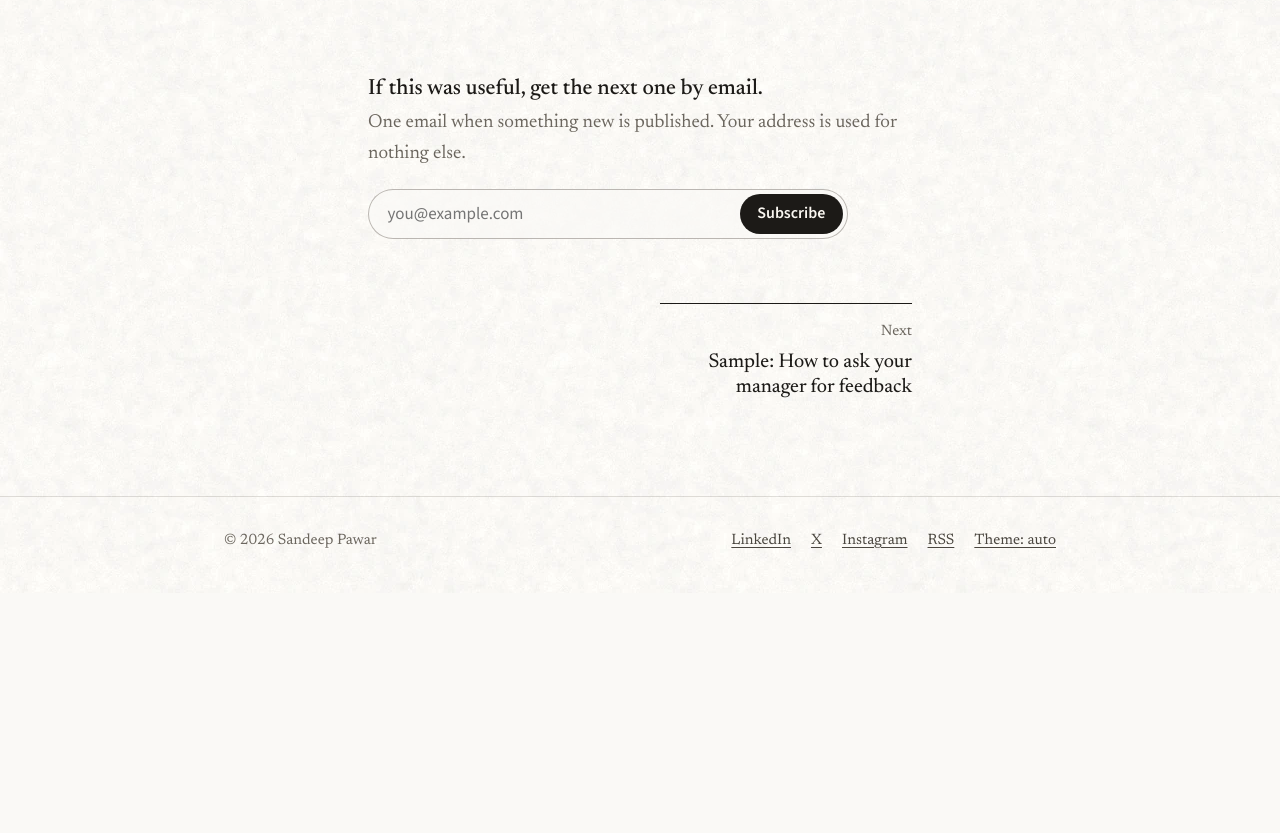
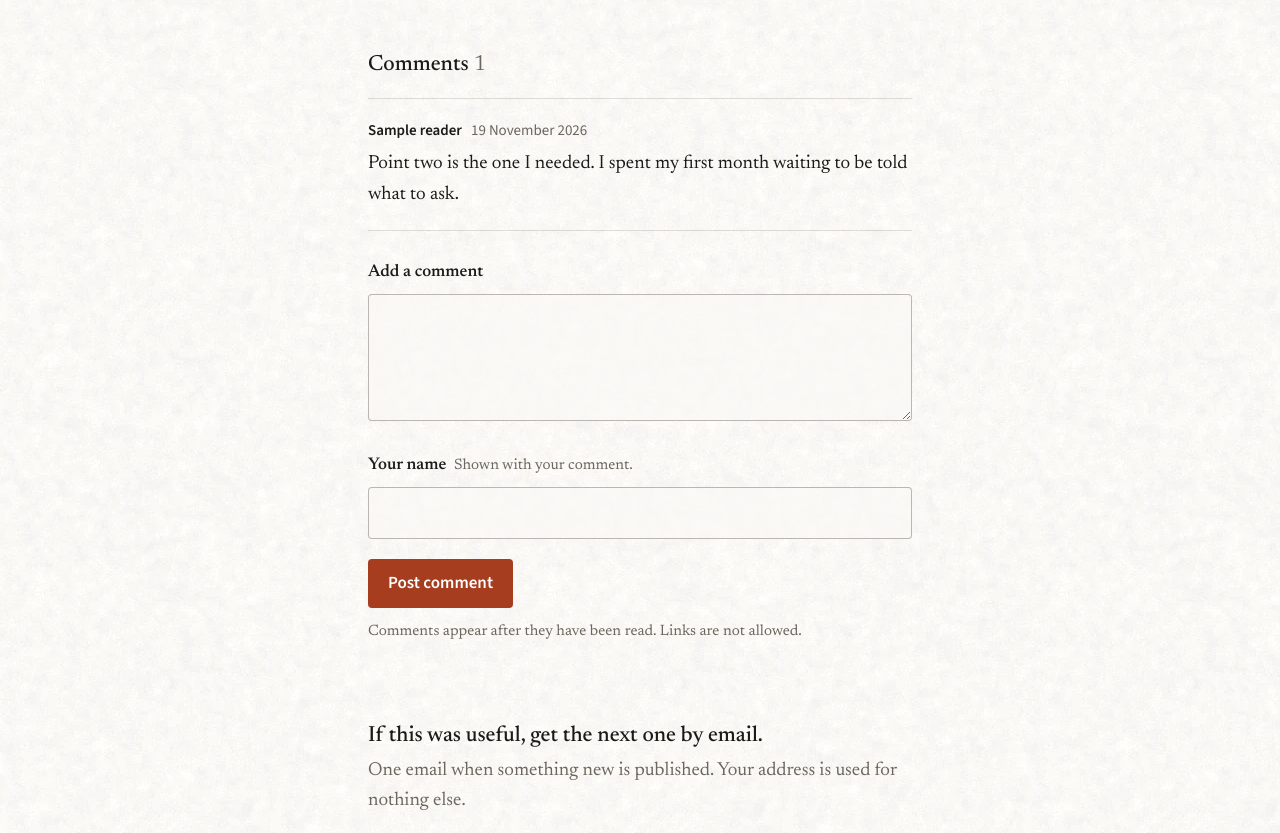
Before and after one commit to AsifMulani1/sandeep-pawar-site-preview, a plain HTML site: page writing/sample-your-first-ninety-days-at-work/index.html in a window 1280 px wide. Shown: the part 2591-3424 px from the top of the page. Before the commit the page ends 3184 px from the top, so only its background shows below. Drawn offline with Linux system fonts and the light colour scheme.

Commit message:
Add moderated comments under each post
Co-Authored-By: Claude Opus 5.5 <noreply@anthropic.com>

```diff
--- a/assets/sp_site/css/site.css
+++ b/assets/sp_site/css/site.css
@@ -252,6 +252,24 @@ a { color: inherit; }
 .social a { display: grid; place-items: center; width: 2.75rem; height: 2.75rem; border: 1px solid var(--rule-strong); border-radius: 50%; color: var(--ink); transition: color .15s, border-color .15s, background-color .15s; }
 .social a:hover { color: var(--accent); border-color: currentColor; }
 .social svg { width: 1.25rem; height: 1.25rem; }
+.comments { margin-top: 3.5rem; }
+.comments h2 { font-size: 1.375rem; font-weight: 500; }
+.comments .count { color: var(--ink-3); font-weight: 400; }
+.comment-list { list-style: none; padding: 0; margin: 1.25rem 0 0; }
+.comment-list li { padding-block: 1.25rem; border-top: 1px solid var(--rule); }
+.comment-list li:last-child { border-bottom: 1px solid var(--rule); }
+.comment-meta { font-family: var(--sans); font-size: .9375rem; color: var(--ink-3); }
+.comment-meta strong { color: var(--ink); font-weight: 600; margin-right: .4em; }
+.comment-text { margin-top: .375rem; overflow-wrap: anywhere; }
+.comment-form { display: grid; gap: 1.25rem; margin-top: 1.75rem; }
+.comment-form label { display: block; font-weight: 550; font-size: 1.0625rem; }
+.comment-form .hint { color: var(--ink-3); font-size: .9375rem; font-weight: 400; margin-left: .25em; }
+.comment-form .field { margin-top: .5rem; }
+.comment-form textarea.field { min-height: 7.5rem; resize: vertical; line-height: 1.5; }
+.comment-note { margin-top: .75rem; color: var(--ink-3); font-size: .9375rem; }
+.comment-form .form-status:empty { display: none; }
+.comments-closed { margin-top: .75rem; color: var(--ink-3); }
+.comments .done-message { margin-top: 1.75rem; font-size: 1.125rem; }
 .ask-form { display: grid; gap: 1.75rem; margin-top: 2.5rem; max-width: 40rem; }
 .ask-form label { display: block; font-weight: 550; font-size: 1.0625rem; }
 .ask-form .hint { display: block; margin-top: .25rem; color: var(--ink-3); font-size: .9375rem; font-weight: 400; }
--- a/writing/sample-your-first-ninety-days-at-work/index.html
+++ b/writing/sample-your-first-ninety-days-at-work/index.html
@@ -33,7 +33,7 @@ window.fetch = (url, options) => String(url).includes("/api/method/")
 	<link rel="icon" href="/sandeep-pawar-site-preview/assets/sp_site/images/favicon.svg?v=1794989813" type="image/svg+xml">
 	<link rel="preload" href="/sandeep-pawar-site-preview/assets/sp_site/fonts/newsreader-roman.woff2" as="font" type="font/woff2" crossorigin>
 	<link rel="preload" href="/sandeep-pawar-site-preview/assets/sp_site/fonts/source-sans-3.woff2" as="font" type="font/woff2" crossorigin>
-	<link rel="stylesheet" href="/sandeep-pawar-site-preview/assets/sp_site/css/site.css?v=1795011490">
+	<link rel="stylesheet" href="/sandeep-pawar-site-preview/assets/sp_site/css/site.css?v=1795070435">
 	<script>try{var t=localStorage.getItem("theme");if(t&&t!=="auto")document.documentElement.setAttribute("data-theme",t)}catch(e){}</script>
 	<script src="/sandeep-pawar-site-preview/assets/sp_site/js/site.js?v=1794989798" defer></script>
 </head>
@@ -97,6 +97,37 @@ window.fetch = (url, options) => String(url).includes("/api/method/")
 				<svg viewBox="0 0 16 16" aria-hidden="true" fill="none" stroke="currentColor" stroke-width="1.5"><path d="M6.5 9.5l3-3M7 4.5l1.2-1.2a2.5 2.5 0 0 1 3.5 3.5L10.5 8M9 11.5l-1.2 1.2a2.5 2.5 0 0 1-3.5-3.5L5.5 8"/></svg>
 				<span>Copy link</span></button>
 		</div>
+
+		<section class="comments" aria-labelledby="comments-title">
+	<h2 id="comments-title">Comments <span class="count">1</span></h2>
+	<ol class="comment-list">
+		<li id="comment-26qtfec6s7">
+			<p class="comment-meta"><strong>Sample reader</strong> <time datetime="2026-11-19">19 November 2026</time></p>
+			<p class="comment-text">Point two is the one I needed. I spent my first month waiting to be told what to ask.</p>
+		</li>
+	</ol>
+	<form class="comment-form" action="/sandeep-pawar-site-preview/api/method/sp_site.api.comment" method="post" data-async data-replace
+		data-done="Thank you. Your comment will appear here once it has been read.">
+		<input type="hidden" name="post" value="sample-your-first-ninety-days-at-work">
+		<div>
+			<label for="comment-text">Add a comment</label>
+			<textarea class="field" id="comment-text" name="comment" required maxlength="1500" rows="4"></textarea>
+		</div>
+		<div>
+			<label for="comment-by">Your name <span class="hint">Shown with your comment.</span></label>
+			<input class="field" id="comment-by" type="text" name="comment_by" required maxlength="80" autocomplete="name">
+		</div>
+		<div class="honeypot" aria-hidden="true">
+			<label for="comment-website">Leave this empty</label>
+			<input id="comment-website" type="text" name="website" tabindex="-1" autocomplete="off">
+		</div>
+		<div>
+			<button class="button" type="submit">Post comment</button>
+			<p class="comment-note">Comments appear after they have been read. Links are not allowed.</p>
+			<p class="form-status" role="status" aria-live="polite"></p>
+		</div>
+	</form>
+</section>
 	</div>
 </article>
 
```
Also changed, not shown: 404.html (+1 -1 lines), about/index.html (+1 -1 lines), ask/index.html (+1 -1 lines), index.html (+1 -1 lines), writing/index.html (+1 -1 lines), writing/sample-choosing-between-two-job-offers/index.html (+26 -1 lines), writing/sample-how-to-ask-your-manager-for-feedback/index.html (+26 -1 lines), writing/topic/decisions/index.html (+1 -1 lines), writing/topic/first-jobs/index.html (+1 -1 lines), writing/topic/working-well/index.html (+1 -1 lines).
